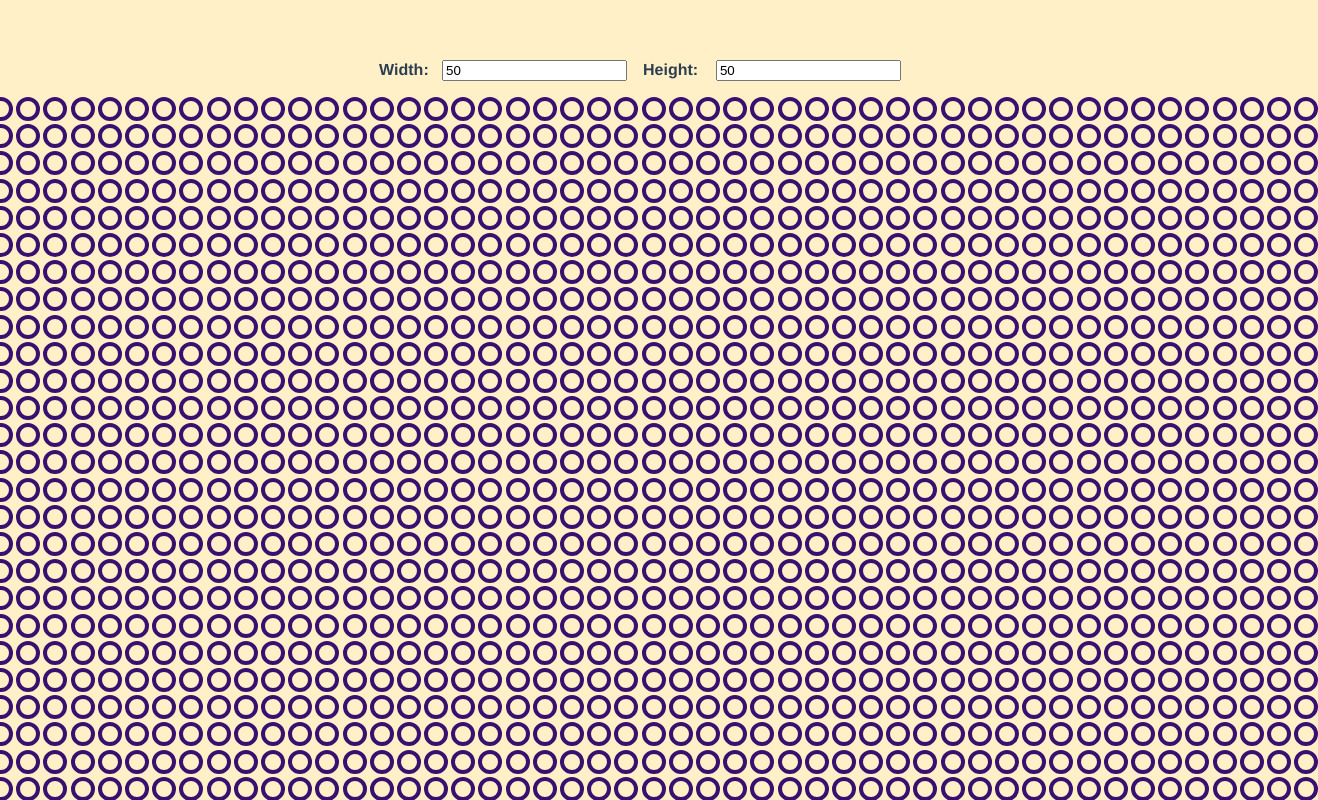
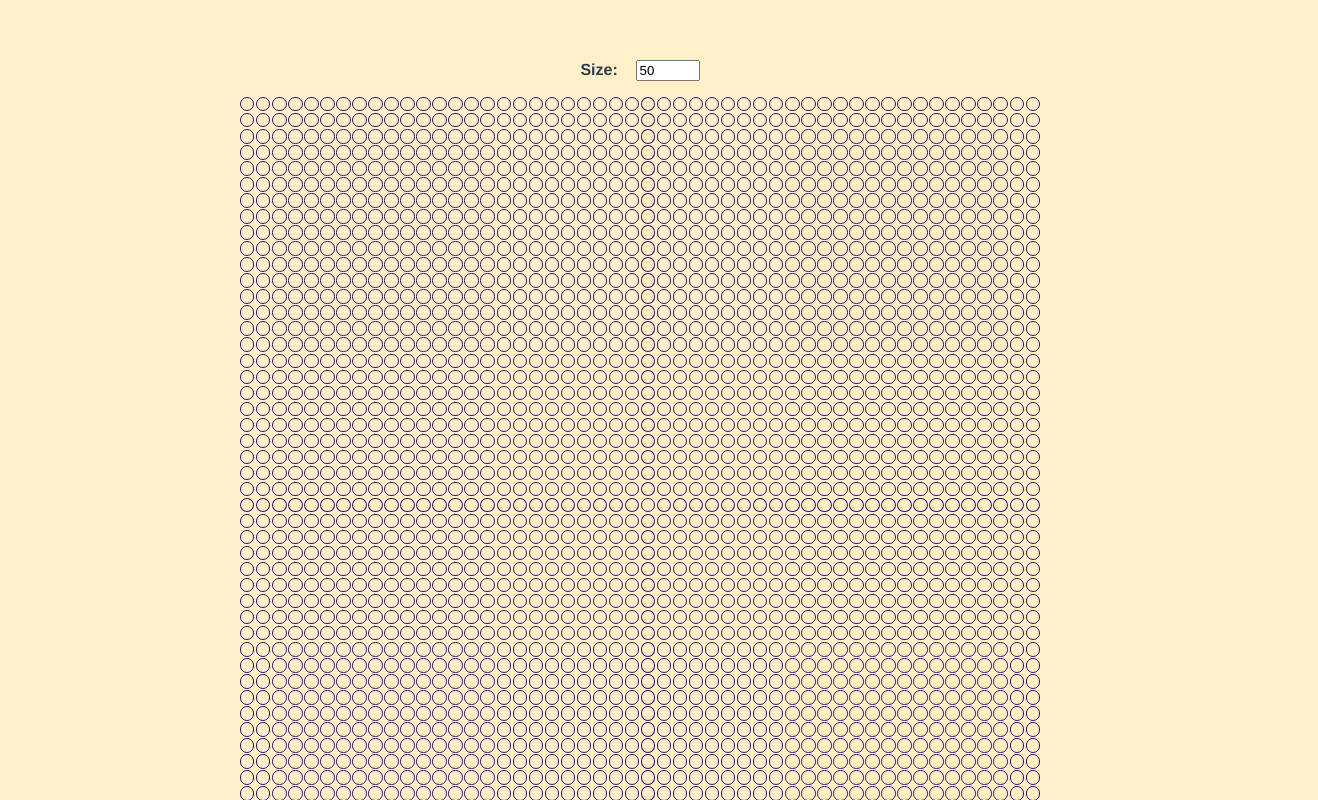
Before and after one commit to mCornish/conway-game, a Vue app: page / in a window 1280 px wide. Shown: the top 800 px of the page, 1318 px wide, since content can reach past the window. Built offline with nearby package versions, Linux system fonts and the light colour scheme.

Commit message:
Updates UI and adds Rnadom button.

```diff
--- a/src/App.vue
+++ b/src/App.vue
@@ -1,6 +1,7 @@
 <template>
   <div id="app">
     <ConwayGame
+      class="ConwayGame"
       :initial-width="50"
       :initial-height="50"
     />
@@ -23,6 +24,8 @@ body {
   background-color: #fff0c8;
 }
 #app {
+  display: flex;
+  justify-content: center;
   font-family: Avenir, Helvetica, Arial, sans-serif;
   -webkit-font-smoothing: antialiased;
   -moz-osx-font-smoothing: grayscale;
@@ -45,4 +48,9 @@ button {
 label {
   font-weight: bold;
 }
+
+.ConwayGame .grid-container {
+  width: 50em;
+  height: 50em;
+}
 </style>
--- a/src/components/Cell.vue
+++ b/src/components/Cell.vue
@@ -1,6 +1,14 @@
 <template>
   <div
-    :class="`cell ${isAlive ? 'is-alive' : ''}`"
+    :class="{
+      cell: true,
+      'is-alive': isAlive
+    }"
+    :style="{
+      width,
+      height,
+      borderWidth: `${borderWidth}em`
+    }"
   ></div>
 </template>
 
@@ -8,9 +16,60 @@
 export default {
   name: "Cell",
   props: {
+    gridWidth: {
+      type: Number,
+      required: true
+    },
+    gridHeight: {
+      type: Number,
+      required: true
+    },
     isAlive: {
       type: Boolean,
       default: false
+    },
+  },
+  data() {
+    return {
+      isMounted: false,
+      // sizeString: '100%',
+      width: '100%',
+      height: '100%'
+    };
+  },
+  mounted() {
+    this.$nextTick(function () {
+      this.isMounted = true;
+    });
+  },
+  watch: {
+    gridWidth: 'updateWidth',
+    gridHeight: 'updateHeight'
+  },
+  computed: {
+    borderWidth() {
+      return 5 / Math.max(this.gridWidth, this.gridHeight);
+    },
+    // sizeString() {
+    //   if (!this.isMounted) return '100%';
+
+    //   const size = this.gridWidth < this.gridHeight ? this.$el.clientWidth : this.$el.clientHeight;
+    //   return `${size}px`;
+    // }
+  },
+  methods: {
+    updateWidth(newGridWidth) {
+      if (!this.isMounted) return undefined;
+
+      this.width = newGridWidth < this.gridHeight ?
+        `${this.$el.clientHeight}px` : '100%';
+    },
+    updateHeight(newGridHeight) {
+      if (!this.isMounted) return undefined;
+
+
+      this.height = newGridHeight < this.gridWidth ?
+        `${this.$el.clientWidth}px` : '100%';
     }
   }
 };
@@ -20,8 +79,9 @@ export default {
 <style scoped lang="scss">
 $color: #390f70;
 .cell {
-  width: 1em;
-  height: 1em;
+  width: 100%;
+  height: 100%;
+  box-sizing: border-box;
   border: .3em solid $color;
   border-radius: 50%;
   cursor: pointer;
--- a/src/components/ConwayGame.vue
+++ b/src/components/ConwayGame.vue
@@ -1,40 +1,54 @@
 <template>
 <div class="container">
   <div class="size-control">
-    <label for="size-width">Width:</label>
+    <!-- <label for="size-width">Width:</label>
     <input
       id="size-width"
-      @change="(e) => updateGrid(e.target.value, this.height)"
-      v-model.number="width"
+      @change="(e) => setGridSize(e.target.value, height)"
+      :value="width"
       type="number"
-    />
-    <label for="size-height">Height: </label>
+      max="100"
+      min="0"
+    /> -->
+    <label for="size-height">Size: </label>
     <input
       id="size-height"
-      @change="(e) => updateGrid(this.width, e.target.value)"
-      v-model.number="height"
+      @change="(e) => setGridSize(e.target.value, e.target.value)"
+      :value="height"
       type="number"
+      max="100"
+      min="0"
     />
   </div>
 
-  <div class="grid">
+  <div class="grid-container" ref="grid">
     <div
+      class="grid"
+      :style="{
+        gridTemplateRows: `repeat(${cells.length}, 1fr)`,
+        gridTemplateColumns: `repeat(${cells[0].length}, 1fr)`,
+        gridGap: `${5 / Math.min(width, height)}em`
+      }"
+    >
+      <template
         v-for="(cellRow, row) in cells"
-      :key="row"
-      class="row"
       >
         <Cell
           v-for="(isAlive, column) in cellRow"
-        :key="column"
+          :key="`${row}-${column}`"
+          :grid-width="Number(width)"
+          :grid-height="Number(height)"
           :is-alive="!!isAlive"
           @click.native="() => updateCell(row, column, !isAlive)"
         />
+      </template>
     </div>
   </div>
 
   <div class="buttons">
     <button @click="nextGeneration">Next</button>
     <button @click="clear">Clear</button>
+    <button @click="random">Random</button>
     <button @click="play">Play</button>
     <button @click="stop">Stop</button>
   </div>
@@ -64,7 +78,6 @@ export default {
       height: this.initialHeight,
       isPlaying: false,
       width: this.initialWidth,
-
     };
   },
   created() {
@@ -86,6 +99,14 @@ export default {
       this.cells = nextGeneration(this.cells);
       setTimeout(this.playLoop, 1000);
     },
+    random() {
+      this.cells = this.cells.map(cellRow => cellRow.map(randomIsAlive))
+    },
+    setGridSize(width, height) {
+      this.updateGrid(width, height);
+      this.width = width;
+      this.height = height;
+    },
     stop() {
       this.isPlaying = false;
     },
@@ -99,6 +120,11 @@ export default {
     }
   }
 };
+
+function randomIsAlive() {
+  return Number(Math.random() > .5);
+}
+
 </script>
 
 <!-- Add "scoped" attribute to limit CSS to this component only -->
@@ -119,18 +145,12 @@ export default {
   }
 }
 .grid {
-  display: flex;
-  flex-direction: column;
-
-  > * + * {
-    margin-top: .2em;
-  }
+  display: grid;
+  width: 100%;
+  height: 100%;
 }
 .row {
   display: flex;
-
-  > * + * {
-    margin-left: .2em;
-  }
+  width: 100%;
 }
 </style>
```
Also changed, not shown: 2 other files (tests, documents, lock files or other folders). Lines whose indentation alone changed are shown as unchanged.
